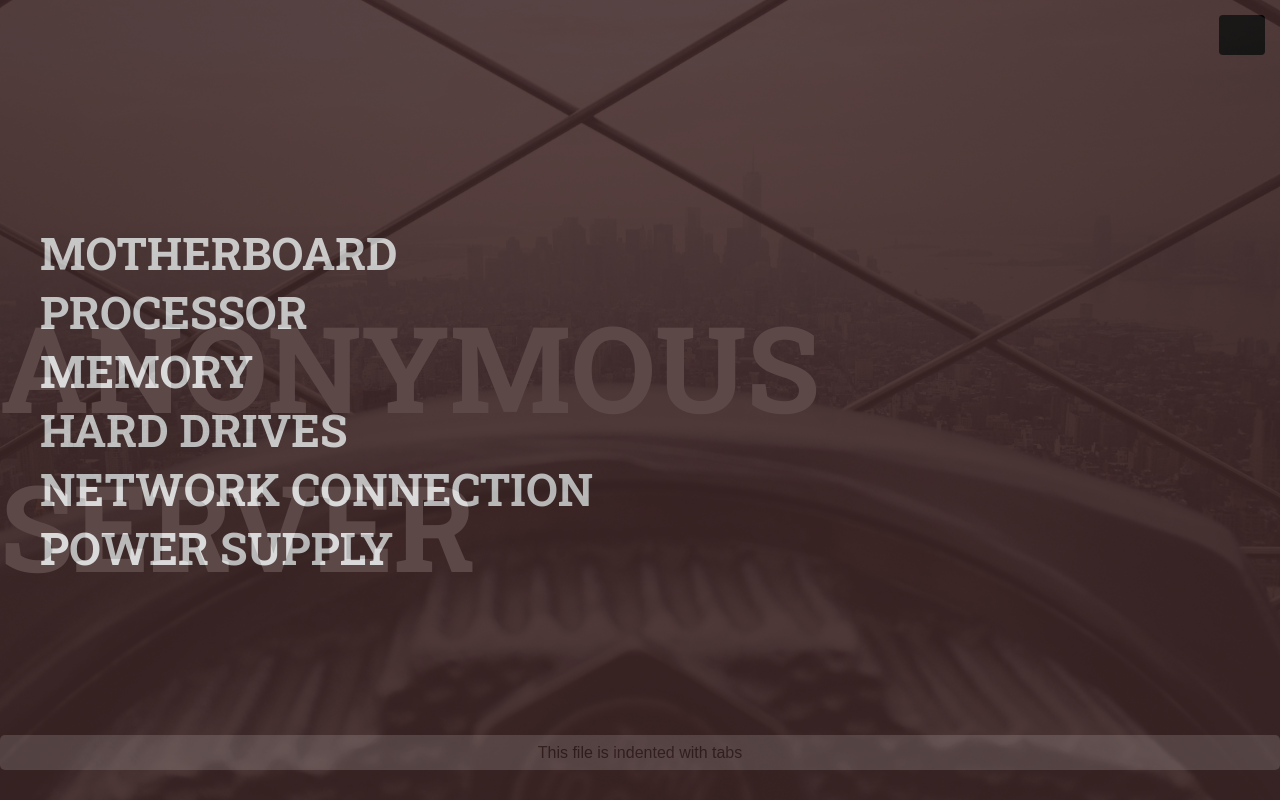
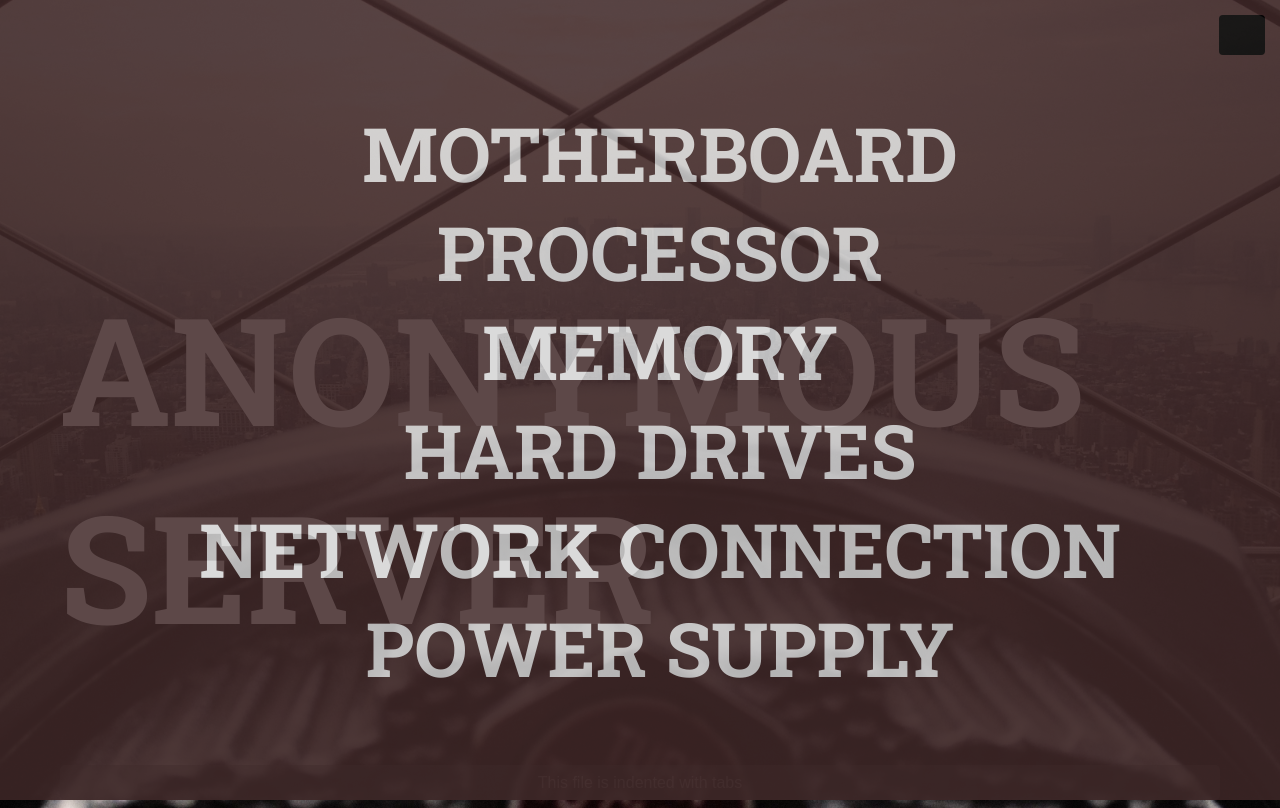
Before and after one commit to saramarin23/formacion-online-anonymous-server-saramarin23, a plain HTML site: page index.html in a window 1280 px wide. Both pictures are taken after a click on the button "Menu". Drawn offline with Linux system fonts and the light colour scheme.

Commit message:
finish exercise

```diff
--- a/css/main.css
+++ b/css/main.css
@@ -11,7 +11,6 @@ body {
 .page {
   height: 100vh;
   width: 100vw;
-  /* padding: 0 30px; */
   display: flex;
   flex-direction: column;
   background-image: linear-gradient(
@@ -20,7 +19,6 @@ body {
     rgba(0, 0, 0, 0.35) 50%
   );
   justify-content: space-between;
-  /* position: absolute; */
 }
 
 /* HEADER */
@@ -45,6 +43,10 @@ body {
   right: 15px;
   top: 15px;
 }
+.nav-trigger:hover {
+  background-color: rgb(75, 114, 121);
+  cursor: pointer;
+}
 
 /* MENU */
 .nav {
@@ -55,15 +57,16 @@ body {
   display: flex;
   position: absolute;
   align-items: center;
+  justify-content: center;
 }
 .nav__items {
   list-style: none;
   flex-direction: column;
   display: flex;
-  justify-content: center;
 }
 .nav__item {
   font-size: 45px;
+  text-align: center;
 }
 .nav__link {
   color: rgb(212, 212, 212);
@@ -85,8 +88,12 @@ body {
   top: 15px;
   position: absolute;
 }
+.nav-close:hover {
+  cursor: pointer;
+  background-color: rgb(75, 114, 121);
+}
 
-.js-hide {
+.js-hidden {
   display: none;
 }
 
@@ -98,15 +105,15 @@ body {
 .page__main-title {
   color: white;
   font-family: "Roboto Slab";
-  font-size: 80px;
+  font-size: 60px;
   text-transform: uppercase;
-  padding-bottom: 50px;
+  padding: 0 30px;
 }
 
 /* FOOTER */
 .page__footer {
-  background-color: #f7f7f7;
-  opacity: 0.15;
+  background-color: #535353;
+  opacity: 0.4;
   bottom: 0;
   height: 35px;
   border-radius: 5px;
@@ -114,30 +121,31 @@ body {
   align-items: center;
   justify-content: center;
   margin-bottom: 30px;
-  /* z-index: -1; */
-  padding: 0 30px;
+  margin: 30px;
+  z-index: -1;
 }
 .page__footer-copy {
   text-align: center;
   font-family: "Arial";
-  /* color: white; */
-  /* z-index: 0; */
-}
-
-@media all and (max-width: 768px) {
-  .page {
-    /* padding: 0 45px; */
-  }
-  .page__main-title {
-    font-size: 40px;
-  }
+  color: white;
 }
 
 @media all and (min-width: 768px) {
-  .page {
-    /* padding: 0 140px; */
+  .page__main-title {
+    font-size: 110px;
+    padding: 0 60px;
+    max-width: 990px;
   }
-  .page__main-title {
-    font-size: 120px;
+
+  .page__footer {
+    margin: 0 60px;
   }
 }
+@media all and (min-width: 1280px) {
+  .page__main-title {
+    font-size: 150px;
+  }
+  .nav__item {
+    font-size: 75px;
+  }
+}
--- a/index.html
+++ b/index.html
@@ -14,7 +14,7 @@
     <div class="page">
       <header class="page__header">
         <button class="nav-trigger" title="menu" type="button">Menu</button>
-        <nav class="nav js-hide">
+        <nav class="nav js-hidden">
           <ul class="nav__items">
             <li class="nav__item">
               <a href="#motherboard" class="nav__link">Motherboard</a>
--- a/js/main.js
+++ b/js/main.js
@@ -7,16 +7,16 @@ const navTrigger = document.querySelector(".nav-trigger");
 
 function makeSthMenuBtn() {
   console.log("Has pinchado para desplegar el menú");
-  navMenu.classList.remove("js-hide");
-  menuButton.classList.add("js-hide");
-  closeButton.classList.remove("js-hide");
+  navMenu.classList.remove("js-hidden");
+  menuButton.classList.add("js-hidden");
+  closeButton.classList.remove("js-hidden");
 }
 
 function makeSthCloseBtn() {
   console.log("Has clickado el botón de cerrar");
-  navMenu.classList.add("js-hide");
-  closeButton.classList.remove("js-hide");
-  navTrigger.classList.remove("js-hide");
+  navMenu.classList.add("js-hidden");
+  closeButton.classList.remove("js-hidden");
+  navTrigger.classList.remove("js-hidden");
 }
 
 menuButton.addEventListener("click", makeSthMenuBtn);
```
Also changed, not shown: 1 other file.
